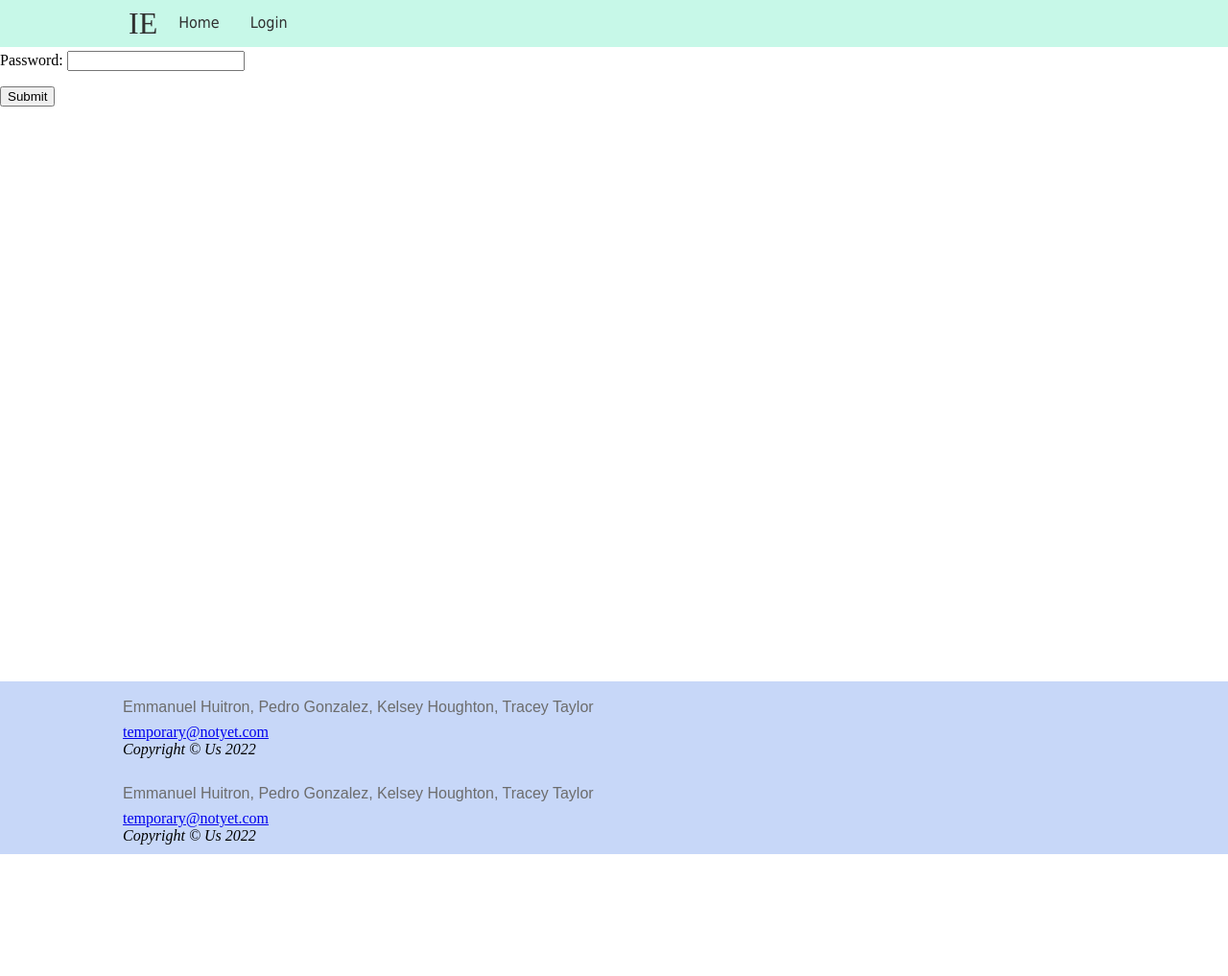
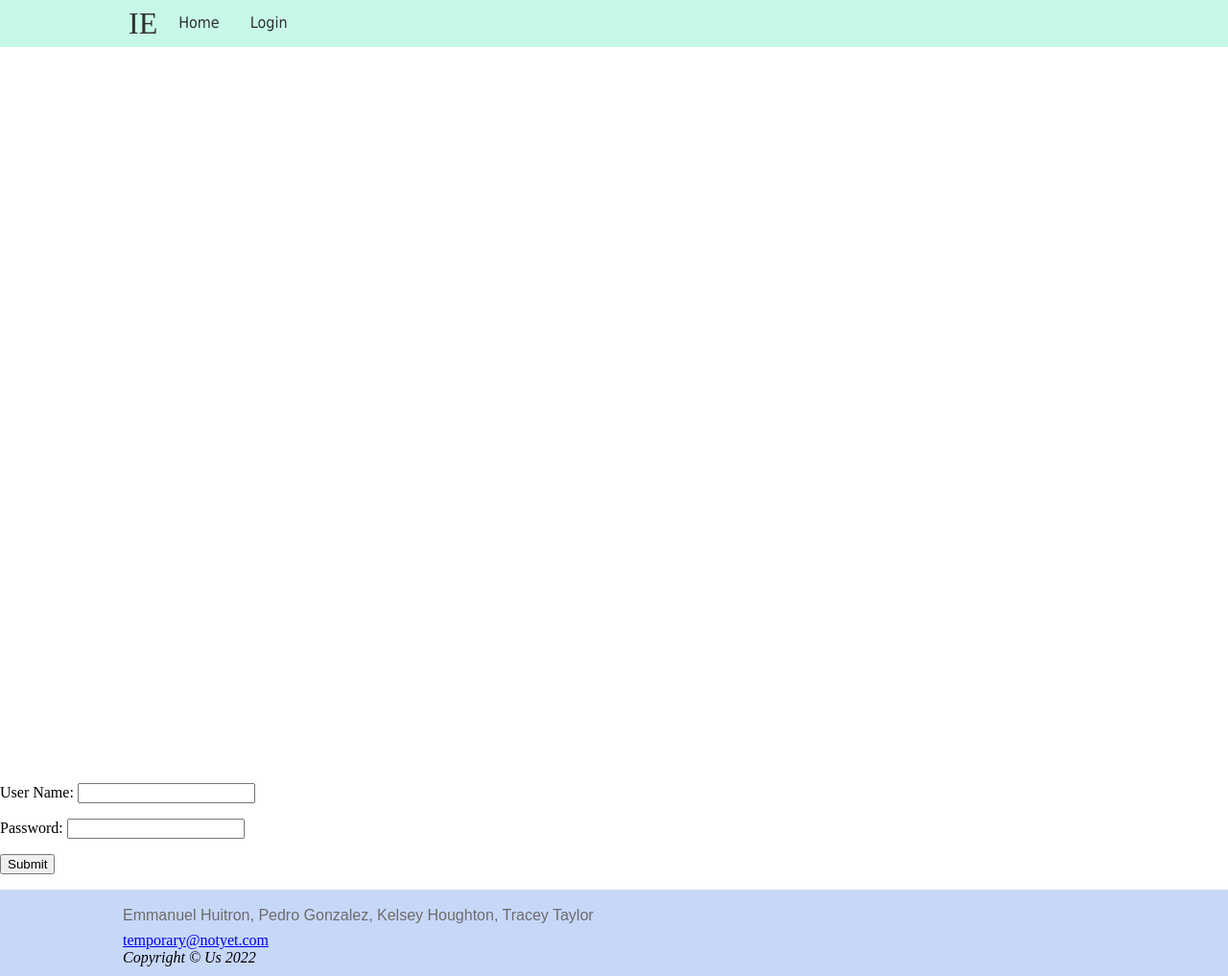
Before and after one commit to eman125/inventoryengineering, a PHP site: page /login.php in a window 1280 px wide. Shown: the whole page at 96% size. Before the commit the page ends 890 px from the top, so only its background shows below. Run offline with PHP 8.4, Linux system fonts and the light colour scheme.

Commit message:
Update login.php
fixed login being stuck in wrapper

```diff
--- a/login.php
+++ b/login.php
@@ -15,14 +15,14 @@
 					<a href="login.php">Login</a>
                 </div>
             </nav>
-                    <div>
+	</div>
 
-</head> <body> <form action="main_menu.php" method="post">
+		<form action="main_menu.php" method="post">
 		<p> <label for="userName">User Name:</label> <input type="text" name="userName" id="userName"> </p>
 		<p> <label for="userpassword">Password:</label> <input type="text" name="userpassword" id="userpassword"> </p>
 		<input type="submit" value="Submit"> </form>
+
 	</div>
-
             <footer id="foot">
                 <div class="navlinks">
                     <h4>Emmanuel Huitron, Pedro Gonzalez, Kelsey Houghton, Tracey Taylor</h4>
@@ -31,14 +31,4 @@
                 </div>
             </footer>
     </div>
-
-            <footer id="foot">
-                <div class="navlinks">
-                    <h4>Emmanuel Huitron, Pedro Gonzalez, Kelsey Houghton, Tracey Taylor</h4>
-                    <a href="mailto:temporary@notyet.com"> temporary@notyet.com</a><br>
-                    <i>Copyright © Us 2022</i>
-                </div>
-            </footer>
-        </div>
-
 </body></html>
```
Lines whose indentation alone changed are shown as unchanged.
